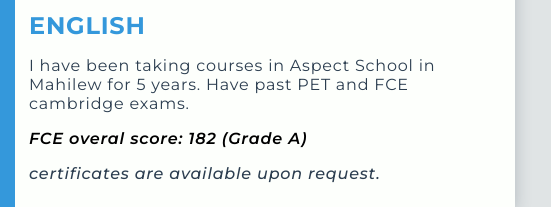
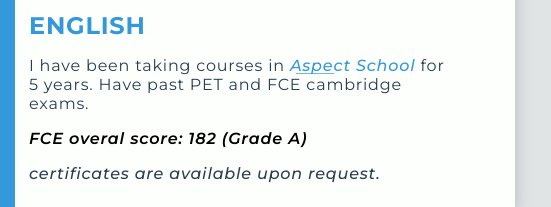
Before and after one commit to AntonVasilenko00/rsschool-cv, a plain HTML site: page index.html in a window 1280 px wide. Shown: the part 873-1080 px from the top of the page, 525-1076 px from the left. Drawn offline with nearby package versions, Linux system fonts and the light colour scheme.

Commit message:
feat: add link styles and behaviour

```diff
--- a/dist/css/main.css
+++ b/dist/css/main.css
@@ -59,7 +59,6 @@
 	font-size: 16px;
 	font-weight: 600;
 }
-
 h4 {
 	font-weight: 500;
 }
@@ -75,6 +74,29 @@
 	font-weight: 500;
 }
 
+/* Links styling */
+.link {
+	display: inline-block;
+	position: relative;
+	transition: transform 0.2s;
+	color: var(--black-clr);
+}
+.link::after {
+	content: "";
+	position: absolute;
+	bottom: -3px;
+	left: 5%;
+	transition: all 0.35s ease;
+	width: 30%;
+	opacity: 0.7;
+	height: 1px;
+	background-color: var(--primary-clr);
+}
+.link:hover::after {
+	left: 0%;
+	width: 90%;
+	opacity: 1;
+}
 /* Blocks */
 
 /* Main & Aside Wrappers*/
@@ -275,5 +297,13 @@
 }
 .work__tecnologies {
 	font-weight: 300;
+}
+
+.aspect-link {
+	color: var(--primary-clr);
 	font-style: italic;
 }
+
+.aspect-link::after {
+	bottom: 1px;
+}
--- a/index.html
+++ b/index.html
@@ -154,21 +154,23 @@
 					<h2 class="works__title title">Works</h2>
 					<section class="work works__item">
 						<h3 class="work__title subtitle">
-							<a href="https://antonvasilenko00.github.io/ADC/" target="_blank">ADC Website Homepage</a>
+							<a class="work__link link" href="https://antonvasilenko00.github.io/ADC/" target="_blank">ADC Website Homepage</a>
 						</h3>
 						<h4 class="work__practice">Practiced:</h4>
 						<p class="work__tecnologies">Relative units, Media quires, Simple js sliders, Custom checkboxes, SASS</p>
 					</section>
 					<section class="work works__item">
 						<h3 class="work__title subtitle">
-							<a href="https://antonvasilenko00.github.io/Thrivetalk-landing-page/" target="_blank">Thrivetalk landing</a>
+							<a class="work__link link" href="https://antonvasilenko00.github.io/Thrivetalk-landing-page/" target="_blank"
+								>Thrivetalk landing</a
+							>
 						</h3>
 						<h4 class="work__practice">Practiced:</h4>
 						<p class="work__tecnologies">BEM Naming, Flexbox, Responsiveness, SASS</p>
 					</section>
 					<section class="work works__item">
 						<h3 class="work__title subtitle">
-							<a href="https://antonvasilenko00.github.io/Creative-Digital-Agencies/" target="_blank"
+							<a class="work__link link" href="https://antonvasilenko00.github.io/Creative-Digital-Agencies/" target="_blank"
 								>Creative-Digital-Agencies landing
 							</a>
 						</h3>
@@ -193,7 +195,9 @@
 				<section class="english main__section">
 					<h2 class="english__title title">English</h2>
 					<p class="english__text">
-						I have been taking courses in Aspect School in Mahilew for 5 years. Have past PET and FCE cambridge exams.
+						I have been taking courses in
+						<a class="aspect-link link" href="https://elt-aspect.by/" target="_blank"> Aspect School</a> for 5 years. Have past
+						PET and FCE cambridge exams.
 					</p>
 					<p><mark class="english__score">FCE overal score: 182 (Grade A)</mark></p>
 					<p><em class="certificates">certificates are available upon request.</em></p>
```
